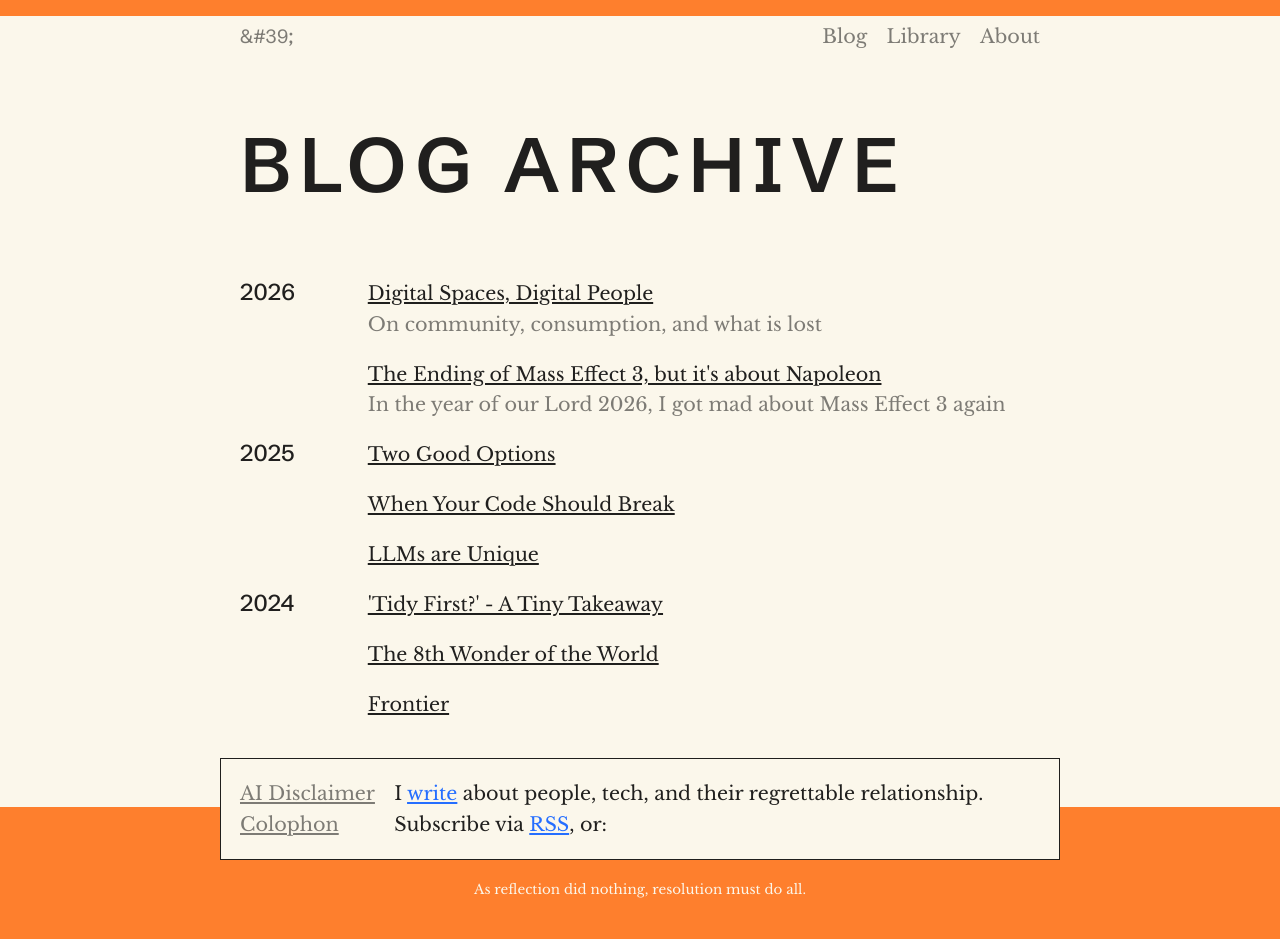
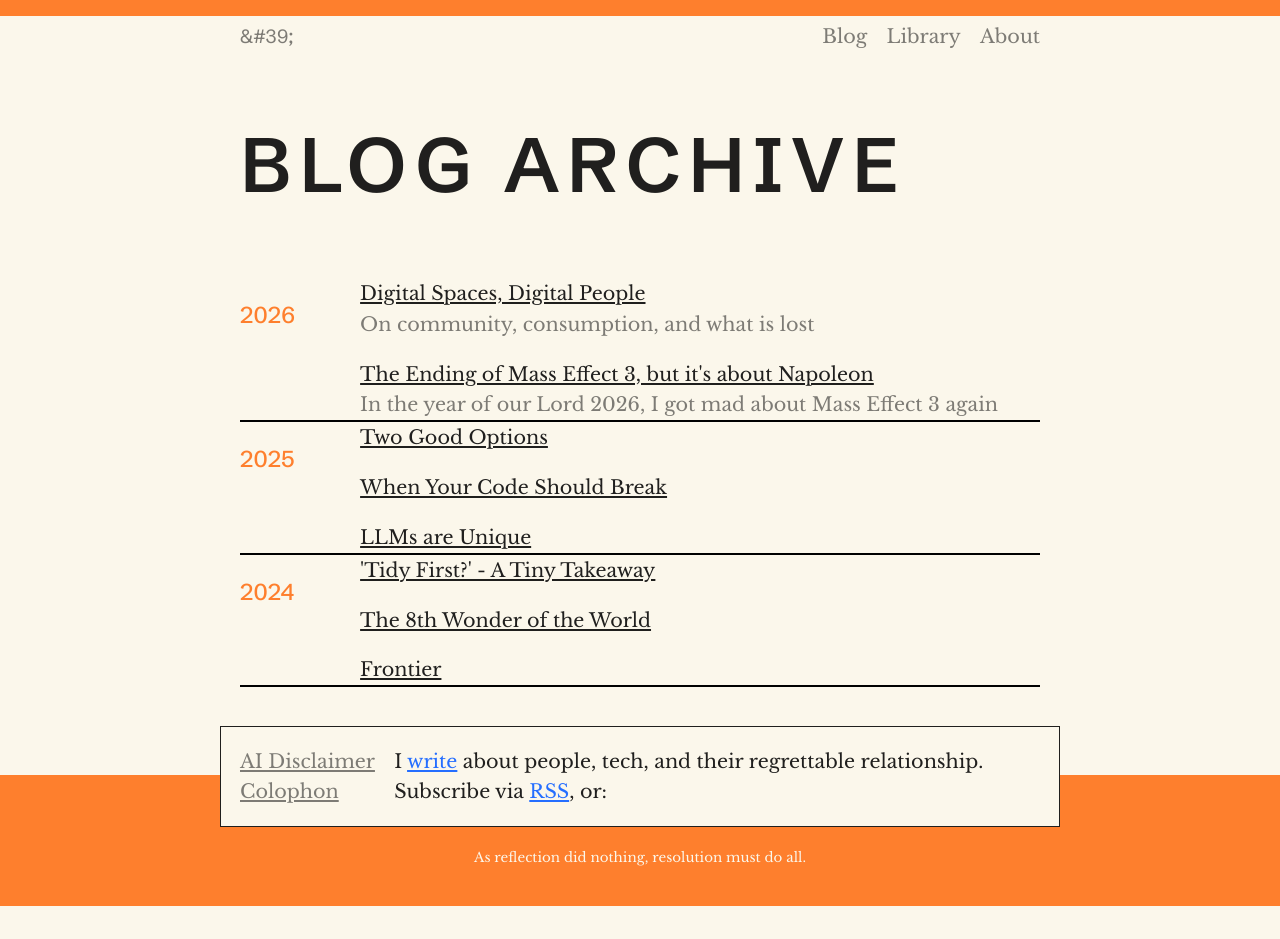
Before and after one commit to mattjamesod/personal-website, a Jekyll site: the page built from blog.html, in a window 1280 px wide. Built offline with Jekyll 4.4.1, drawn with Linux system fonts in a browser that asks for light colours; some web fonts are replaced; after the commit the page ends 906 px from its top, so only the background shows below that.

Commit message:
library styling

```diff
--- a/assets/stylesheet.css
+++ b/assets/stylesheet.css
@@ -169,22 +169,29 @@
 	mask-size: 100%;
 }
 
-.blog-container {
+.timeline-container {
 	display: grid;
   grid-template-columns: auto auto;
-  column-gap: 2rem;
-  row-gap: 1rem;
+  /*column-gap: 2rem;*/
+  /*row-gap: 1rem;*/
 
   @media (max-width: 700px) {
   	grid-template-columns: auto;
-  	row-gap: 2.5rem;
+  	/*row-gap: 2.5rem;*/
   }
 }
 
-.blog-year-month-title {
+.timeline-container > * {
+	border-bottom: 2px solid black;
+}
+
+.timeline-date {
 	text-wrap: nowrap;
 	font-size: 1.2rem;
 	font-weight: 500;
+	color: var(--accent-color);
+	padding-block: 1.2rem;
+	padding-inline-end: 1.2rem;
 }
 
 .blog-list {
@@ -200,6 +207,31 @@
 
 .blog-item-blurb {
 	color: var(--secondary-font-color);
+}
+
+.library-index {
+	display: flex;
+	flex-direction: column;
+	gap: 1rem;
+	padding-block: 1.2rem;
+}
+
+.library-index-item {
+	display: flex;
+	flex-direction: column;
+}
+
+.library-index-item-meta {
+	display: flex;
+}
+
+.library-index-item-author {
+	font-size: 0.8rem;
+}
+
+.library-index-item-title {
+	font-weight: 600;
+	font-family: var(--font-sans-serif);
 }
 
 .distant-memory {
--- a/blog.html
+++ b/blog.html
@@ -8,9 +8,9 @@
 
 {% assign postsByYearMonth = site.posts | group_by_exp:"post", "post.date | date: '%Y'"  %}
 
-<div class="blog-container">
+<div class="timeline-container">
   {% for yearMonth in postsByYearMonth %}
-    <h2 class="blog-year-month-title">{{ yearMonth.name }}</h2>
+    <h2 class="timeline-date">{{ yearMonth.name }}</h2>
     <ol class="blog-list">
       {% for post in yearMonth.items %}
         <li class="blog-item">
```
Also changed, not shown: library.html (+9 -7 lines).
